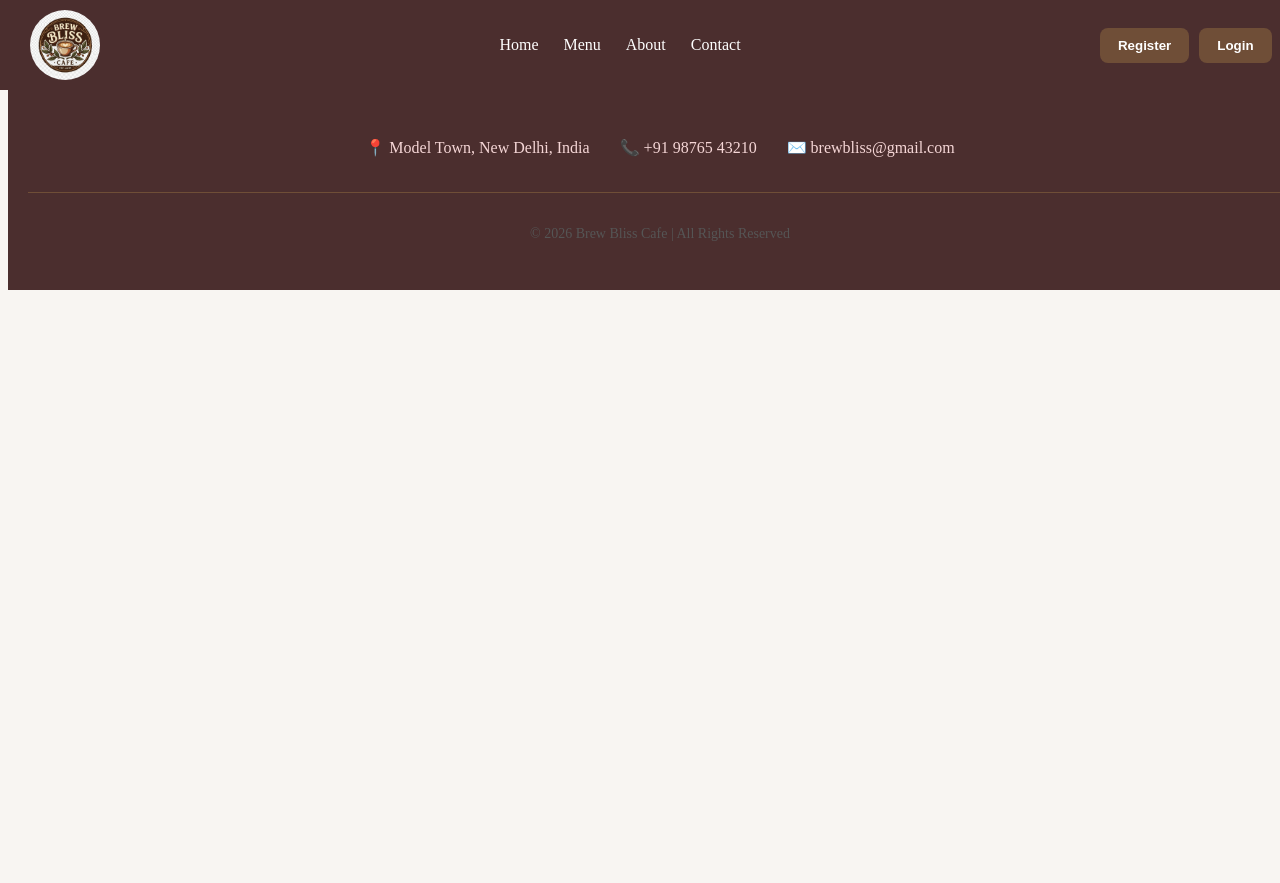
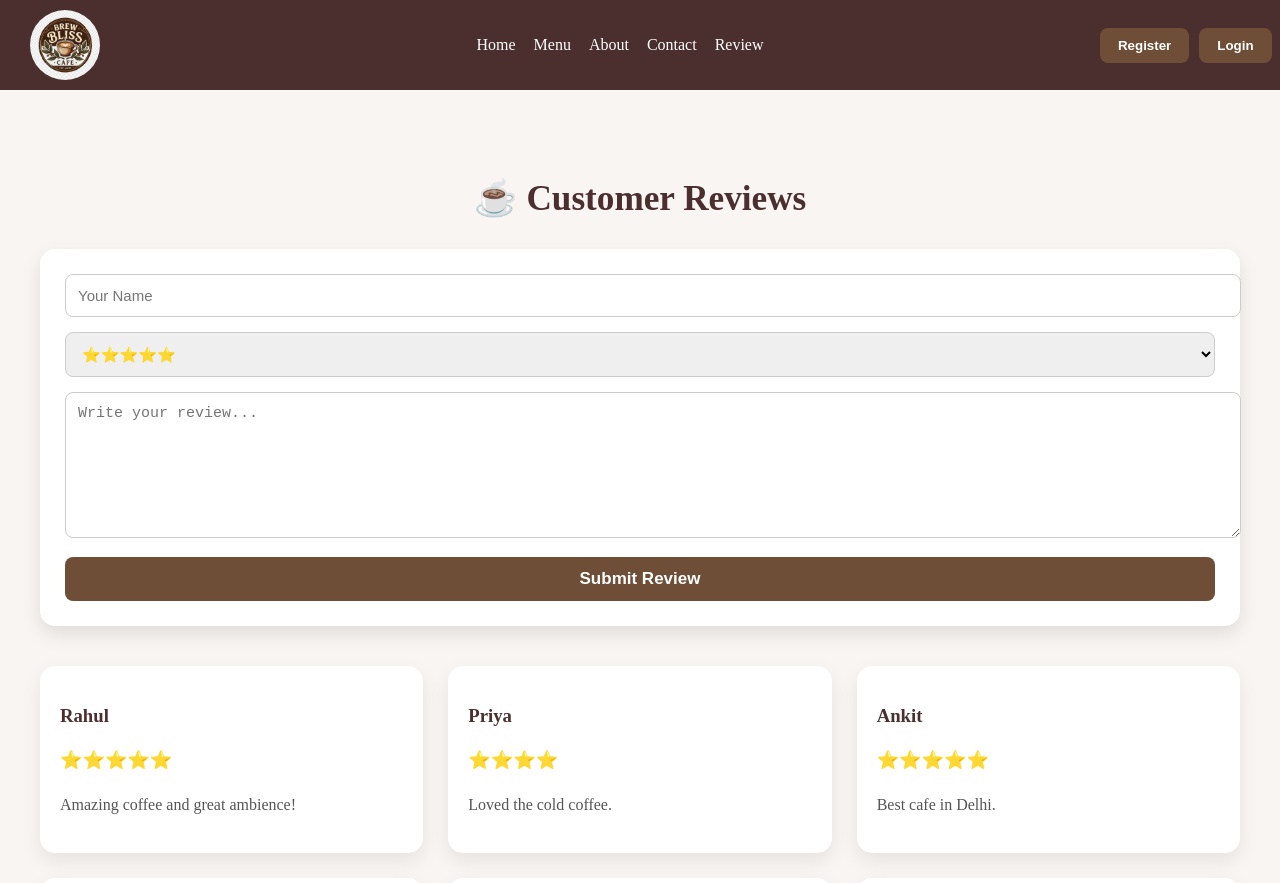
Before and after one commit to sainishivani2605-crypto/Cafe-BrewBliss, a React (Vite) app in the folder my-app/: page /review in a window 1280 px wide. Shown: the top 883 px of the page. Before the commit the page ends 800 px from the top, so only its background shows below. Built offline with nearby package versions, Linux system fonts and the light colour scheme.

Commit message:
review page

```diff
--- a/my-app/src/App.css
+++ b/my-app/src/App.css
@@ -51,9 +51,13 @@ body {
 .nav-links {
   display: flex;
   list-style: none;
-  gap: 25px;
+  gap: 18px;
+  align-items:center;
+  flex-wrap:wrap;
 }
-
+.nav-links li{
+  white-space:nowrap;
+}
 .nav-links a {
   color: white;
   text-decoration: none;
@@ -586,3 +590,123 @@ textarea.contact-input {
     width: 100%;
   }
 }
+/* =======================================================
+   REVIEW PAGE
+======================================================= */
+
+.review-container {
+  max-width: 1200px;
+  margin: 40px auto;
+  padding: 20px;
+}
+
+.review-container h2 {
+  text-align: center;
+  color: #4b2e2e;
+  margin-bottom: 30px;
+  font-size: 2.2rem;
+}
+
+.review-form {
+  background: #ffffff;
+  padding: 25px;
+  border-radius: 15px;
+  box-shadow: 0 8px 20px rgba(0,0,0,0.1);
+  margin-bottom: 40px;
+}
+
+.review-form input,
+.review-form select,
+.review-form textarea {
+  width: 100%;
+  padding: 12px;
+  margin-bottom: 15px;
+  border: 1px solid #ccc;
+  border-radius: 8px;
+  font-size: 15px;
+  outline: none;
+}
+
+.review-form input:focus,
+.review-form select:focus,
+.review-form textarea:focus {
+  border-color: #6f4e37;
+}
+
+.review-form textarea {
+  resize: vertical;
+  min-height: 120px;
+}
+
+.review-form button {
+  width: 100%;
+  padding: 12px;
+  background: #6f4e37;
+  color: white;
+  border: none;
+  border-radius: 8px;
+  font-size: 17px;
+  font-weight: 600;
+  cursor: pointer;
+  transition: 0.3s;
+}
+
+.review-form button:hover {
+  background: #4b2e2e;
+}
+
+.reviews-list {
+  display: grid;
+  grid-template-columns: repeat(auto-fit, minmax(320px, 1fr));
+  gap: 25px;
+}
+
+.review-card {
+  background: #fff;
+  padding: 20px;
+  border-radius: 15px;
+  box-shadow: 0 8px 20px rgba(0,0,0,0.08);
+  transition: 0.3s;
+}
+
+.review-card:hover {
+  transform: translateY(-5px);
+}
+
+.review-card h3 {
+  color: #4b2e2e;
+  margin-bottom: 8px;
+}
+
+.review-card p:first-of-type {
+  color: #f5a623;
+  font-size: 18px;
+  margin-bottom: 10px;
+}
+
+.review-card p:last-of-type {
+  color: #555;
+  line-height: 1.6;
+}
+
+/* Responsive */
+
+@media (max-width:768px){
+
+  .review-container{
+    padding:15px;
+  }
+
+  .review-container h2{
+    font-size:1.8rem;
+  }
+
+  .review-form{
+    padding:20px;
+  }
+
+  .reviews-list{
+    grid-template-columns:1fr;
+  }
+
+}
--- a/my-app/src/App.jsx
+++ b/my-app/src/App.jsx
@@ -4,8 +4,9 @@ import Home from './components/Home';
 import Menu from './components/Menu';
 import About from './components/About';
 import Contact from './components/Contact';
+import Review from './components/Review';   // ✅ Import Review
+import MyOrders from './components/MyOrders';
 import logoImg from './logo.jpeg';
-import MyOrders from './components/MyOrders';
 
 function App() {
   const navigate = useNavigate();
@@ -23,6 +24,7 @@ function App() {
           <li><Link to="/menu">Menu</Link></li>
           <li><Link to="/about">About</Link></li>
           <li><Link to="/contact">Contact</Link></li>
+          <li><Link to="/review">Review</Link></li>
         </ul>
 
         <div className="nav-buttons">
@@ -50,7 +52,8 @@ function App() {
           <Route path="/menu" element={<Menu />} />
           <Route path="/about" element={<About />} />
           <Route path="/contact" element={<Contact />} />
-           <Route path="/myorders" element={<MyOrders />} />
+          <Route path="/review" element={<Review />} />
+          <Route path="/myorders" element={<MyOrders />} />
         </Routes>
       </div>
 
--- /dev/null
+++ b/my-app/src/components/Review.jsx
@@ -0,0 +1,121 @@
+import { useEffect, useState } from "react";
+function Review() {
+  const [reviews, setReviews] = useState([
+    {
+      id: 1,
+      name: "Rahul",
+      rating: 5,
+      review: "Amazing coffee and great ambience!"
+    },
+    {
+      id: 2,
+      name: "Priya",
+      rating: 4,
+      review: "Loved the cold coffee."
+    },
+    {
+      id: 3,
+      name: "Ankit",
+      rating: 5,
+      review: "Best cafe in Delhi."
+    },
+    {
+      id: 4,
+      name: "Neha",
+      rating: 4,
+      review: "Nice place to work and relax."
+    },
+    {
+      id: 5,
+      name: "Rohit",
+      rating: 5,
+      review: "Excellent service."
+    },
+    {
+      id: 6,
+      name: "Simran",
+      rating: 5,
+      review: "Loved the desserts!"
+    }
+  ]);
+
+  const [form, setForm] = useState({
+    name: "",
+    rating: 5,
+    review: ""
+  });
+
+  const handleSubmit = (e) => {
+    e.preventDefault();
+
+    if (!form.name || !form.review) return;
+
+    const newReview = {
+      id: reviews.length + 1,
+      ...form
+    };
+
+    setReviews([newReview, ...reviews]);
+
+    setForm({
+      name: "",
+      rating: 5,
+      review: ""
+    });
+  };
+
+  return (
+    <div className="review-container">
+      <h2>☕ Customer Reviews</h2>
+
+      <form className="review-form" onSubmit={handleSubmit}>
+        <input
+          type="text"
+          placeholder="Your Name"
+          value={form.name}
+          onChange={(e) =>
+            setForm({ ...form, name: e.target.value })
+          }
+        />
+
+        <select
+          value={form.rating}
+          onChange={(e) =>
+            setForm({ ...form, rating: Number(e.target.value) })
+          }
+        >
+          <option value={5}>⭐⭐⭐⭐⭐</option>
+          <option value={4}>⭐⭐⭐⭐</option>
+          <option value={3}>⭐⭐⭐</option>
+          <option value={2}>⭐⭐</option>
+          <option value={1}>⭐</option>
+        </select>
+
+        <textarea
+          placeholder="Write your review..."
+          rows="4"
+          value={form.review}
+          onChange={(e) =>
+            setForm({ ...form, review: e.target.value })
+          }
+        />
+
+        <button type="submit">
+          Submit Review
+        </button>
+      </form>
+
+      <div className="reviews-list">
+        {reviews.map((item) => (
+          <div className="review-card" key={item.id}>
+            <h3>{item.name}</h3>
+            <p>{"⭐".repeat(item.rating)}</p>
+            <p>{item.review}</p>
+          </div>
+        ))}
+      </div>
+    </div>
+  );
+}
+
+export default Review;
```
Also changed, not shown: 1 other file (tests, documents, lock files or other folders).
